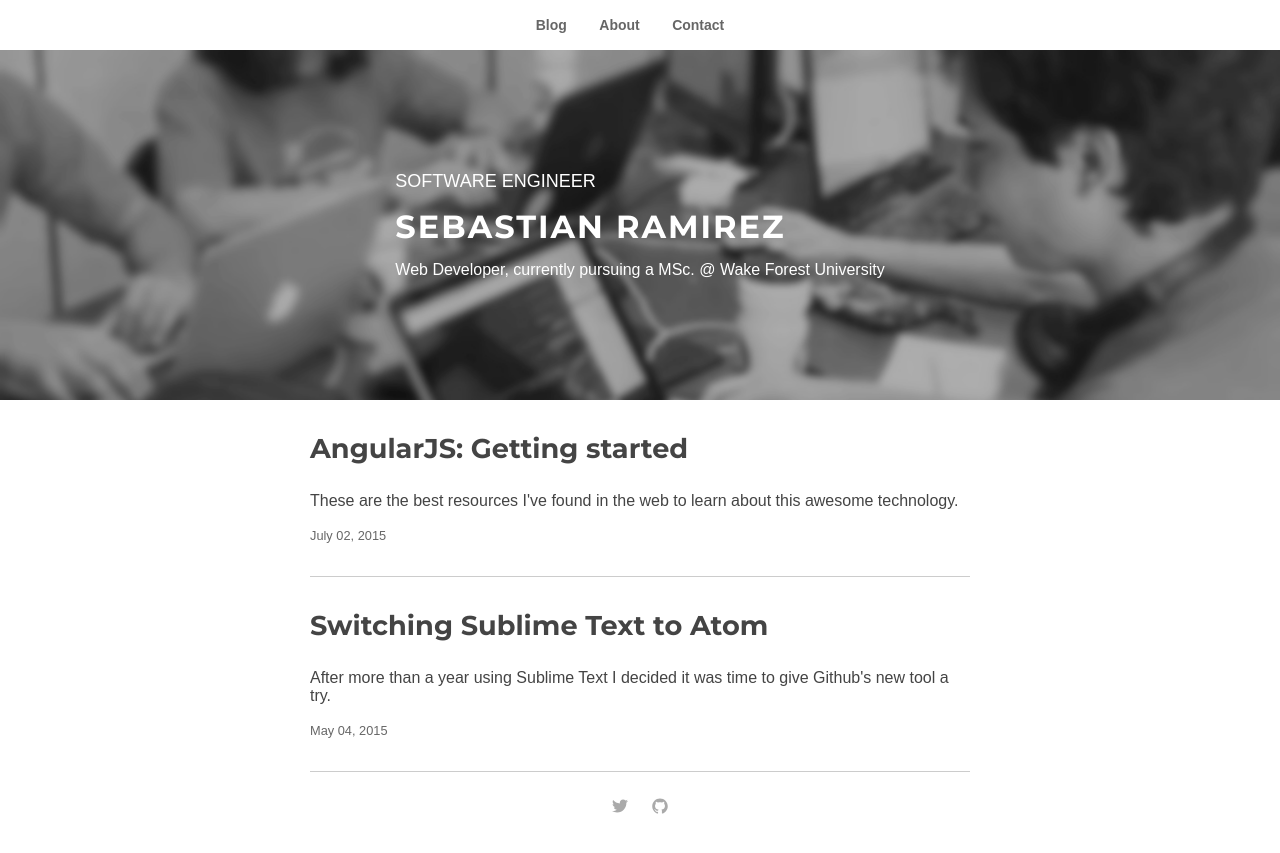
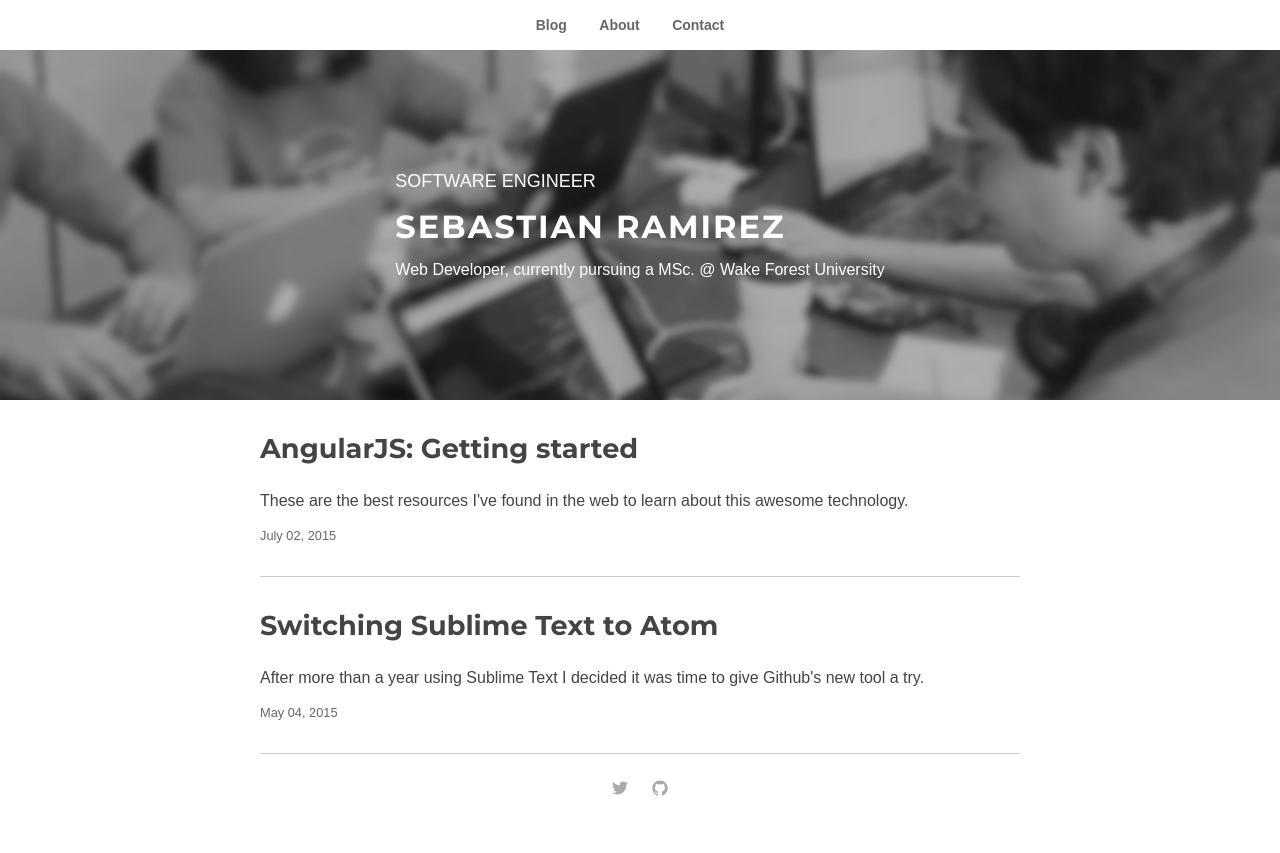
Before and after one commit to s-ramirez/s-ramirez.github.io, a Jekyll site: the page built from index.html, in a window 1280 px wide. Shown: the top 853 px of the page. Built offline with Jekyll 4.4.1, drawn with Linux system fonts in a browser that asks for light colours; the list of posts is cut into pages by our own code.

Commit message:
Resizing main container

```diff
--- a/css/styles.scss
+++ b/css/styles.scss
@@ -79,7 +79,7 @@ header {
 }
 
 .content {
-  max-width: 700px;
+  max-width: 50rem;
   margin: 0 auto;
 }
 
```
